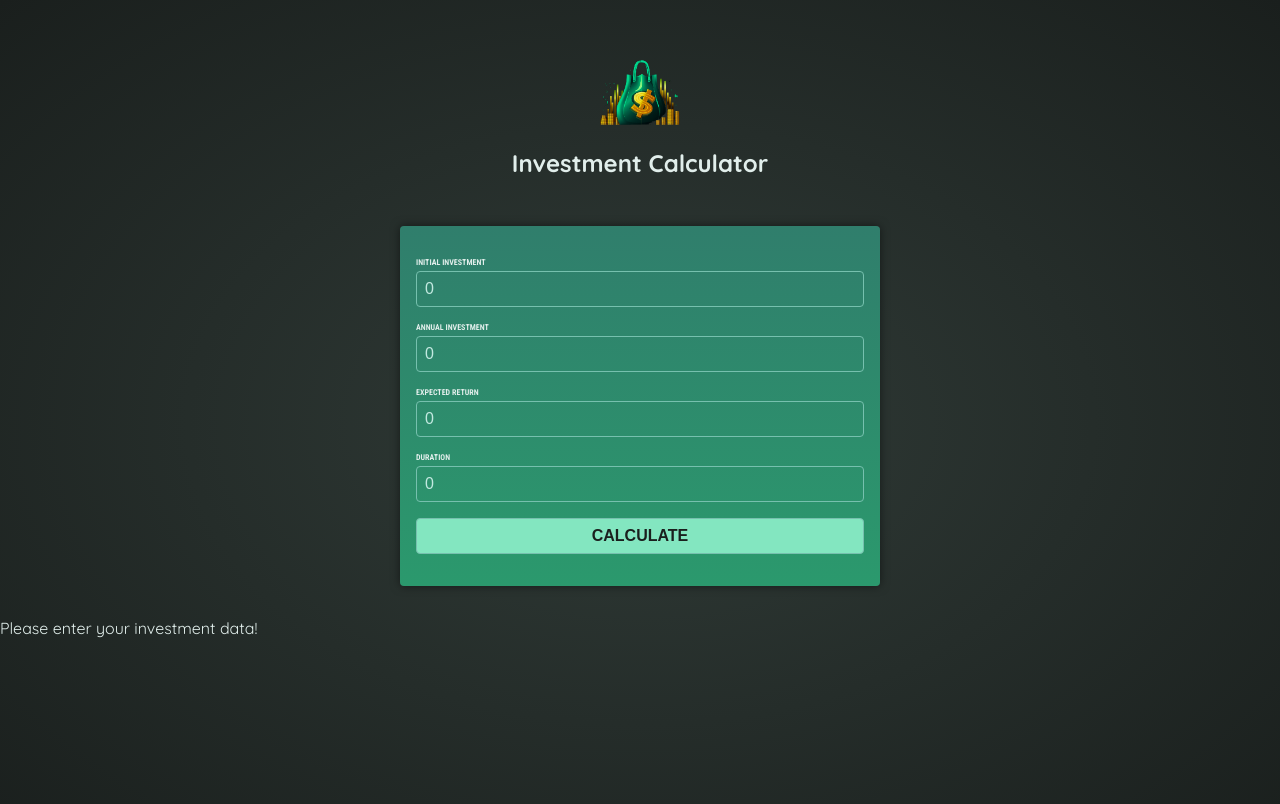
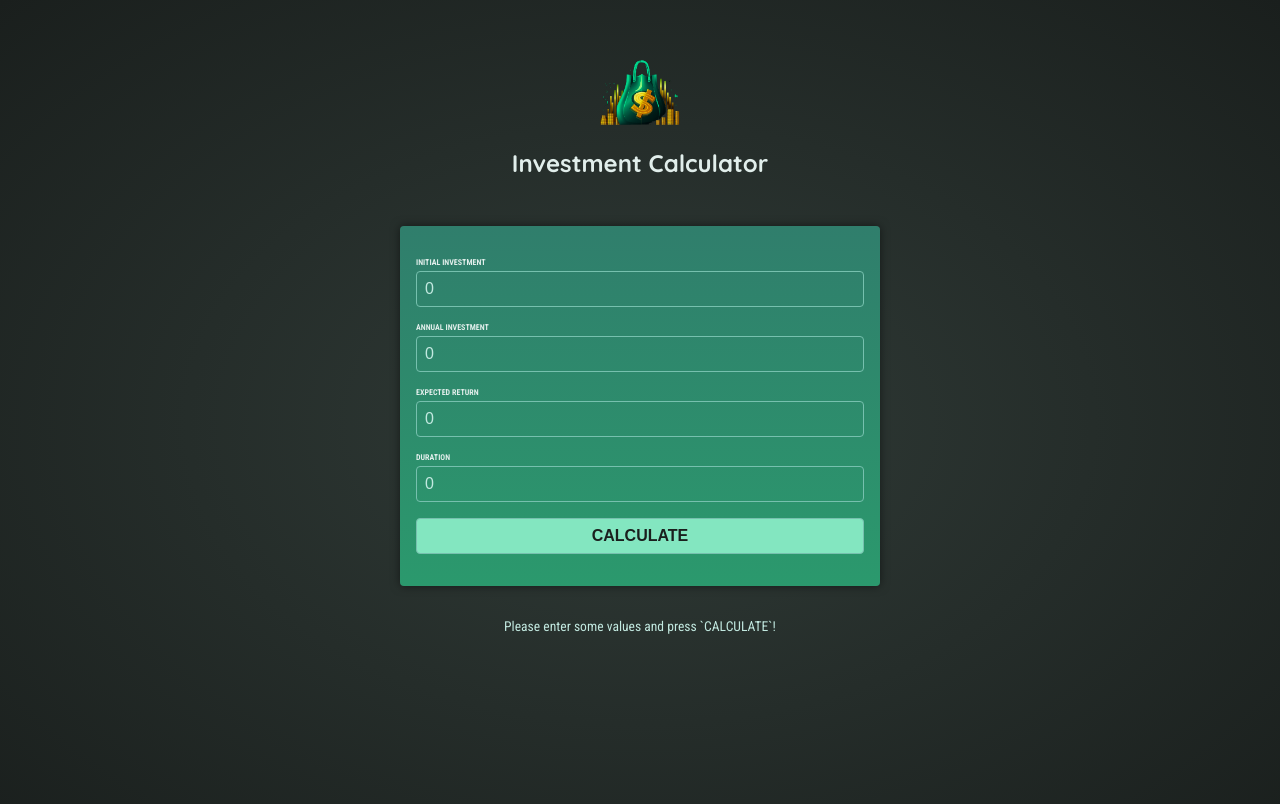
Before and after one commit to pritom169/first-angular-app, an Angular app in the folder 2-essentials-practice/: page / in a window 1280 px wide. Shown: the top 804 px of the page. Built offline with nearby package versions, Linux system fonts and the light colour scheme.

Commit message:
[ADDITION] Investment Results initial UI has been set up and combined with app-component

```diff
--- /dev/null
+++ b/2-essentials-practice/src/app/app.component.css
@@ -0,0 +1,6 @@
+p {
+  text-align: center;
+  font-family: "Roboto Condensed", sans-serif;
+  font-size: 0.85rem;
+  color: #c2e9e0;
+}
--- a/2-essentials-practice/src/app/app.component.html
+++ b/2-essentials-practice/src/app/app.component.html
@@ -4,8 +4,9 @@
   <app-user-input (invesetmentData)="onSubmitInvestmentData($event)" />
 
   @if (userInevestmentData) {
-  <p>Pleaes Wait.</p>
-  } @else {
-  <p id="fallback">Please enter your investment data!</p>
+  <app-investment-results [investmentData]="userInevestmentData">
+  </app-investment-results
+  >> } @else {
+  <p id="fallback">Please enter some values and press `CALCULATE`!</p>
   }
 </main>
--- a/2-essentials-practice/src/app/app.component.ts
+++ b/2-essentials-practice/src/app/app.component.ts
@@ -2,12 +2,14 @@ import { Component } from '@angular/core';
 import { HeaderComponent } from "./header/header.component";
 import { UserInputComponent } from "./user-input/user-input.component";
 import { UserInput } from "./user-input/user-input.model";
+import { InvestmentResultsComponent } from './investment-results/investment-results.component';
 
 @Component({
   selector: 'app-root',
   standalone: true,
   templateUrl: './app.component.html',
-  imports: [HeaderComponent, UserInputComponent],
+  styleUrl: './app.component.css',
+  imports: [HeaderComponent, UserInputComponent, InvestmentResultsComponent]
 })
 export class AppComponent {
   userInevestmentData?: UserInput;
--- a/2-essentials-practice/src/app/investment-results/investment-results.component.html
+++ b/2-essentials-practice/src/app/investment-results/investment-results.component.html
@@ -1 +1,20 @@
-<p>investment-results works!</p>
+<table>
+  <thead>
+    <tr>
+      <th>Year</th>
+      <th>Investment Value</th>
+      <th>Interest (Year)</th>
+      <th>Total Interest</th>
+      <th>Invested Capital</th>
+    </tr>
+  </thead>
+  <tbody>
+    <tr *ngFor="let result of results">
+      <td>{{ result.year }}</td>
+      <td>{{ result.investmentValue }}</td>
+      <td>{{ result.interestYear }}</td>
+      <td>{{ result.totalInterest }}</td>
+      <td>{{ result.investedCapital }}</td>
+    </tr>
+  </tbody>
+</table>
--- a/2-essentials-practice/src/app/investment-results/investment-results.component.ts
+++ b/2-essentials-practice/src/app/investment-results/investment-results.component.ts
@@ -1,4 +1,6 @@
-import { Component } from '@angular/core';
+import { Component, Input } from '@angular/core';
+import { InvesmentResult } from './investment-results.model';
+import { UserInput } from '../user-input/user-input.model';
 
 @Component({
   selector: 'app-investment-results',
@@ -7,6 +9,9 @@ import { Component } from '@angular/core';
   templateUrl: './investment-results.component.html',
   styleUrl: './investment-results.component.css'
 })
+
 export class InvestmentResultsComponent {
+  @Input({required: true}) investmentData!: UserInput;
+  investmentResults?: [InvesmentResult]
 
 }
```
Also changed, not shown: 2-essentials-practice/src/app/investment-results/investment-results.model.ts (added, +7 -0 lines).
